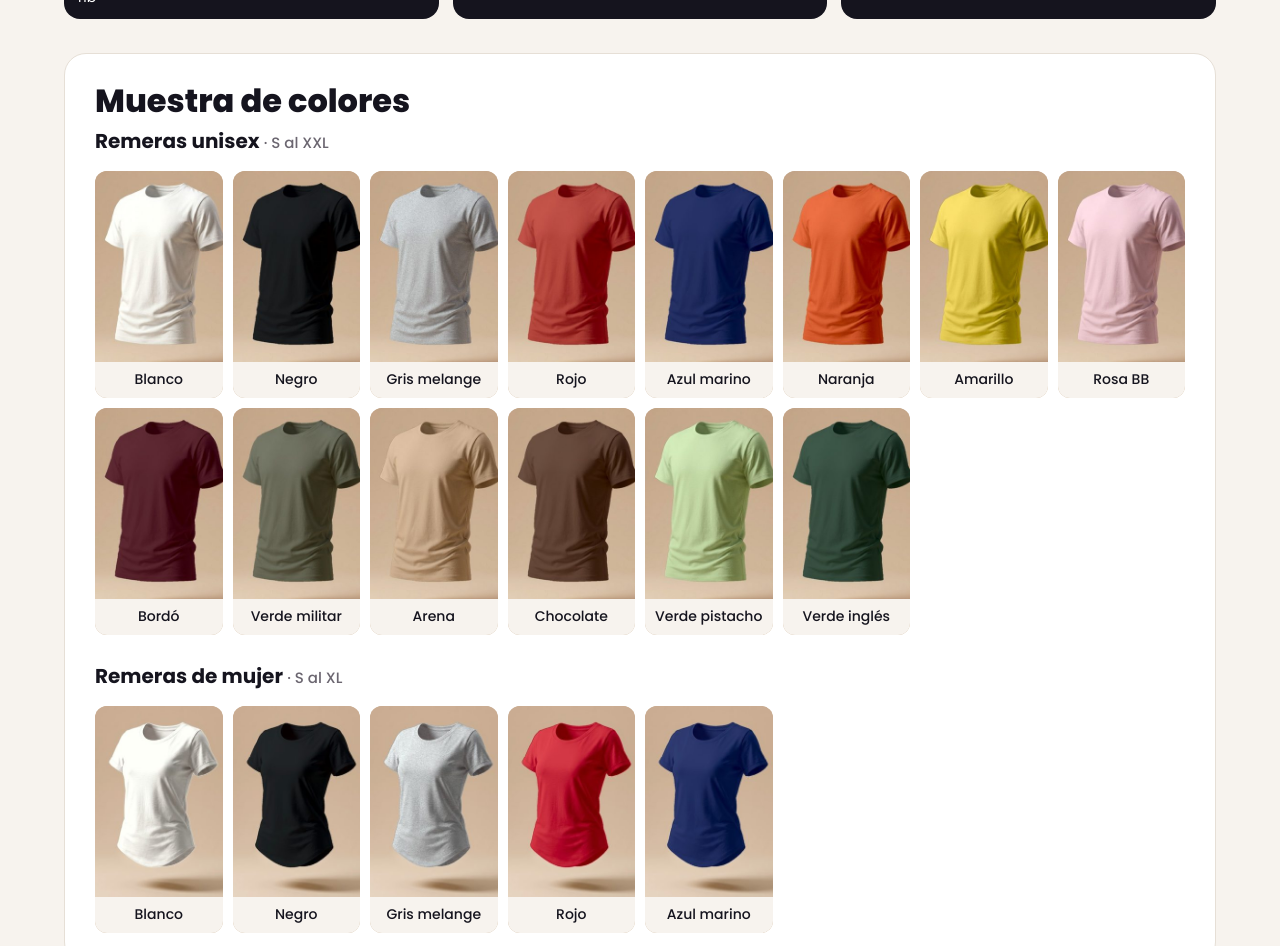
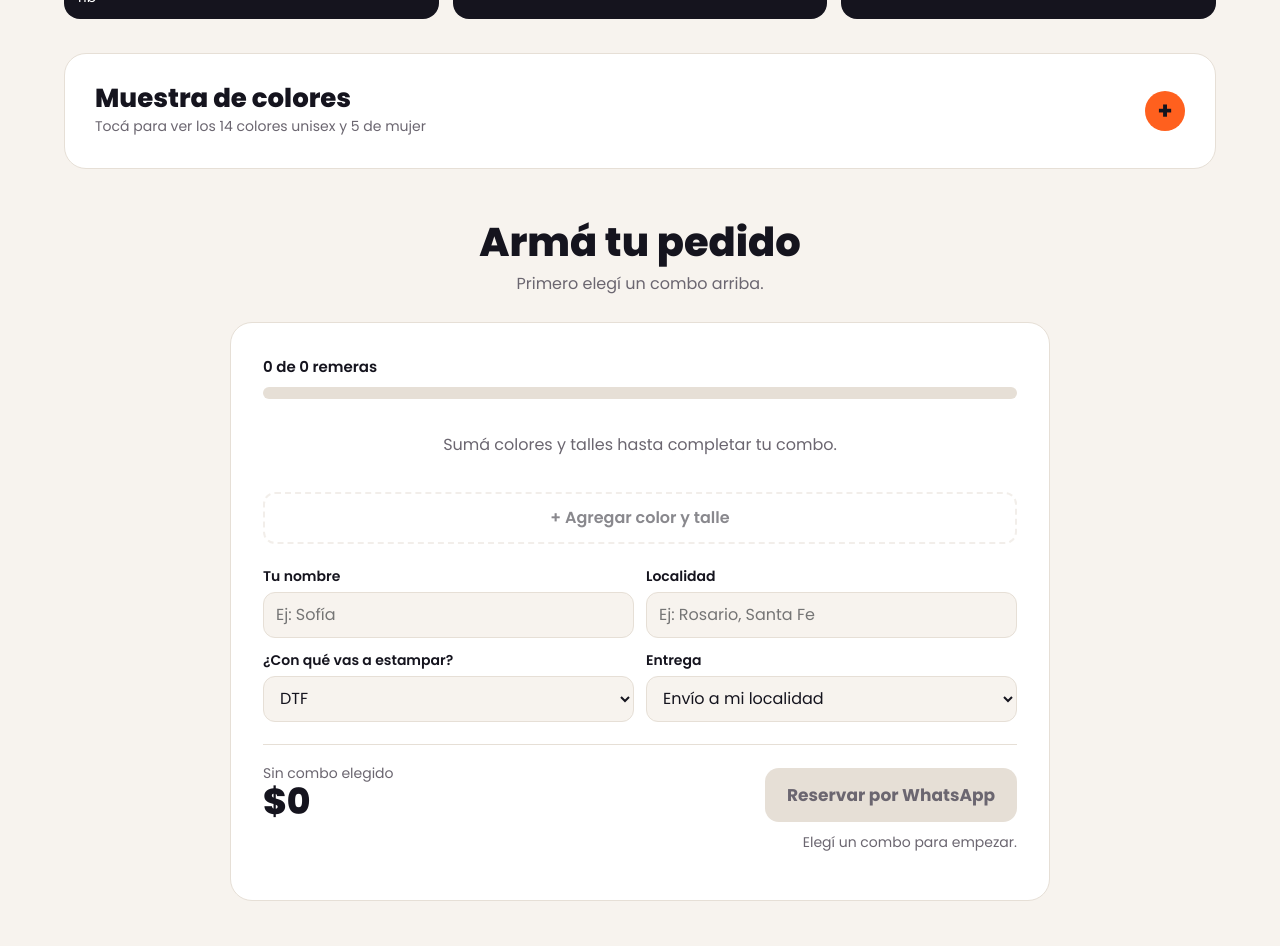
Before and after one commit to modalisaok/3PACKS, a plain HTML site: page combos/index.html in a window 1280 px wide. Shown: the part 1673-2619 px from the top of the page. Drawn offline with Linux system fonts and the light colour scheme.

Commit message:
Add files via upload

```diff
--- a/combos/index.html
+++ b/combos/index.html
@@ -66,6 +66,14 @@ h2{font-size:clamp(28px,4vw,40px);line-height:1.08;margin:0 0 8px;font-weight:80
 .details img{width:100%;aspect-ratio:4/3;object-fit:cover;display:block}
 .details figcaption{padding:10px 14px;font-size:14px}
 .mues{background:var(--card);border:1px solid var(--line);border-radius:22px;padding:clamp(18px,3vw,30px);margin-top:34px}
+.mues summary{list-style:none;cursor:pointer;display:flex;justify-content:space-between;align-items:center;gap:16px;min-height:44px}
+.mues summary::-webkit-details-marker{display:none}
+.mues summary b{display:block;font-size:clamp(20px,2.6vw,26px);font-weight:800;line-height:1.15}
+.mues summary small{color:var(--mut);font-size:14px}
+.mues summary i{flex:none;width:40px;height:40px;border-radius:50%;background:var(--or);color:#15141E;font-style:normal;font-weight:700;font-size:24px;display:grid;place-items:center;transition:transform .2s}
+.mues[open] summary i{transform:rotate(45deg)}
+.mues summary:focus-visible{outline:3px solid var(--or);outline-offset:4px;border-radius:8px}
+.mbody{margin-top:20px}
 .mues h3{font-size:20px;margin:0 0 4px}.mues h3 span{font-weight:500;color:var(--mut);font-size:15px}
 .mg{display:grid;grid-template-columns:repeat(auto-fill,minmax(118px,1fr));gap:10px;margin:14px 0 26px}
 .mg:last-child{margin-bottom:0}
@@ -144,13 +152,15 @@ label{font-size:14px;font-weight:600;display:block;margin-bottom:4px}
    <figure><img src="img/hombros.jpg" alt="Hombros y cuellos de remeras de colores"><figcaption>Terminaciones prolijas en cada cuello</figcaption></figure>
    <figure><img src="img/cuellos.jpg" alt="Tirillera a la vista en remeras de colores"><figcaption>Tirillera a la vista, terminación premium</figcaption></figure>
   </div>
-  <div class="mues" id="muestra">
-   <h2 style="font-size:clamp(24px,3vw,32px)">Muestra de colores</h2>
+  <details class="mues" id="muestra">
+   <summary><span><b>Muestra de colores</b><small>Tocá para ver los 14 colores unisex y 5 de mujer</small></span><i aria-hidden="true">+</i></summary>
+   <div class="mbody">
    <h3>Remeras unisex <span>· S al XXL</span></h3>
    <div class="mg" id="mgU"></div>
    <h3>Remeras de mujer <span>· S al XL</span></h3>
    <div class="mg" id="mgM"></div>
-  </div>
+   </div>
+  </details>
  </div>
 </section>
 
```
